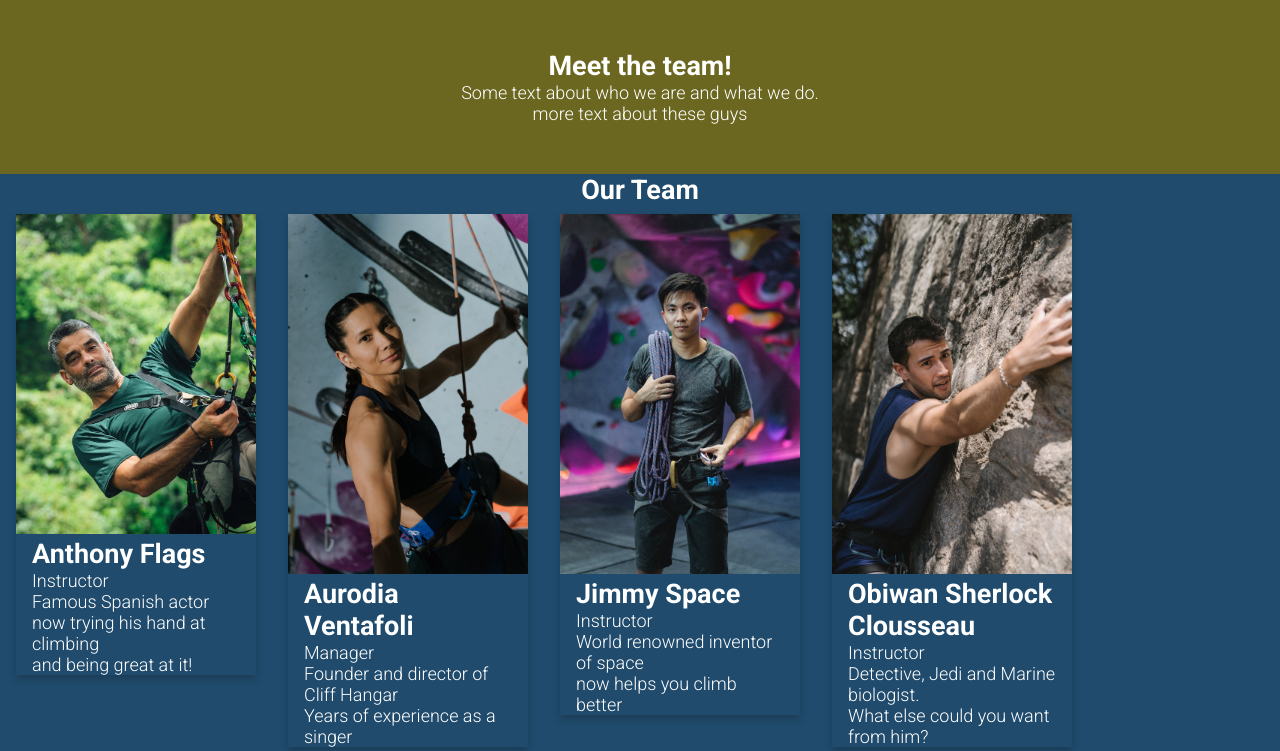
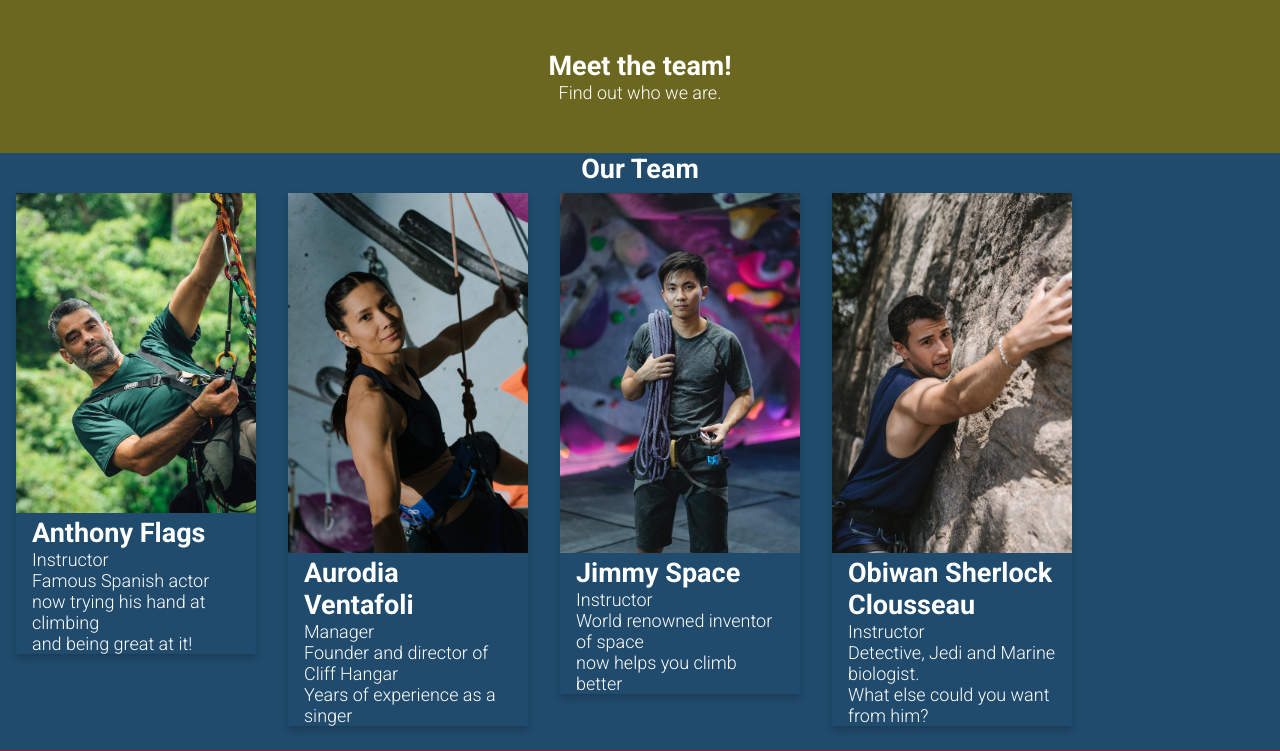
Before and after one commit to BlackBoltBeta/Cliff-Hangar-Boulder-Club, a plain HTML site: page team.html in a window 1280 px wide. Shown: the part 41-792 px from the top of the page. Drawn offline with Linux system fonts and the light colour scheme.

```diff
--- a/team.html
+++ b/team.html
@@ -33,8 +33,7 @@
       <!-- about us section -->
       <div class="about-section">
         <h1>Meet the team!</h1>
-        <p>Some text about who we are and what we do.</p>
-        <p>more text about these guys</p>
+        <p>Find out who we are.</p>
       </div>
       <h2 style="text-align:center">Our Team</h2>
       <div class="row">
```
Also changed, not shown: index.html (+1 -1 lines), read-assets/booking-section.png (added), read-assets/contact-section.png (added), read-assets/footer-section.png (added), read-assets/navigation-bar.png (added), read-assets/news-section.png (added), read-assets/prices-section.png (added), read-assets/responsive-screens.png (added), read-assets/times-section.png (added), 3 other files.
